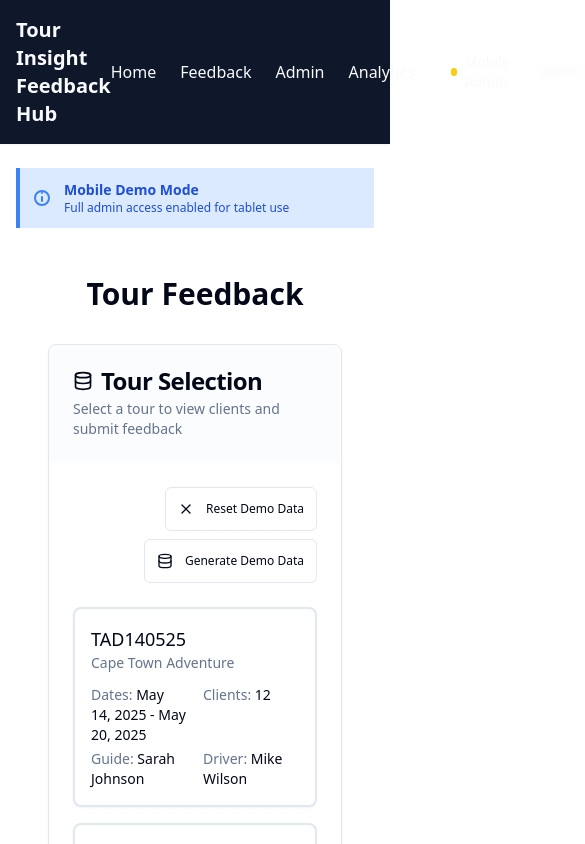
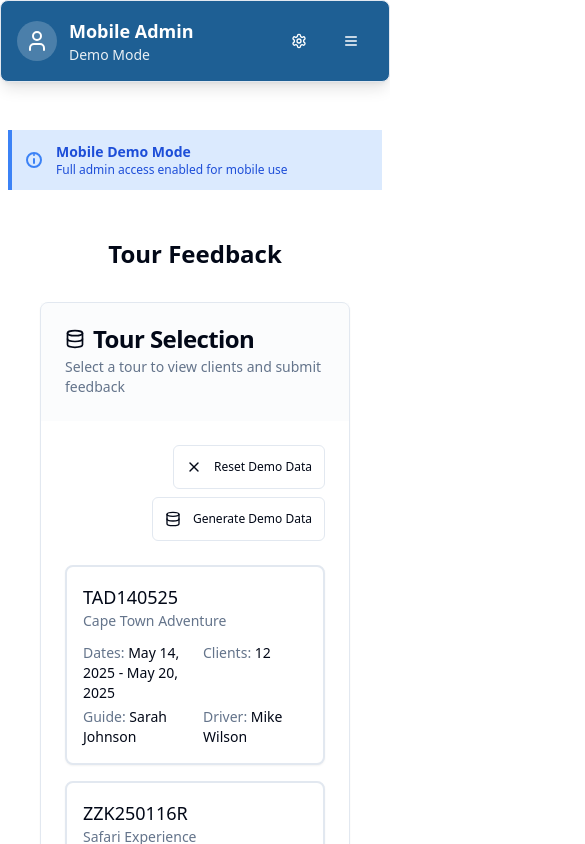
Before and after one commit to doogenick/tour-insight-feedback-hub, a React (Vite) app: page /feedback in a window 390 px wide. Shown: the top 844 px of the page, 585 px wide, since content can reach past the window. Built offline with nearby package versions, Linux system fonts and the light colour scheme.

Commit message:
feat: Implement responsive design for tablets and desktops
Adds responsive design to the app, enabling a mobile mode for tablets and a desktop mode for computers. The layout dynamically adjusts to the screen resolution.

```diff
--- a/src/App.tsx
+++ b/src/App.tsx
@@ -7,14 +7,20 @@ import Index from './pages/Index';
 import FeedbackPage from './pages/FeedbackPage';
 import AdminDashboard from './pages/AdminDashboard';
 import NotFound from './pages/NotFound';
-import Header from './components/Header';
 import ComprehensiveAnalytics from './pages/ComprehensiveAnalytics';
 import { Toaster } from './components/ui/toaster';
+import ResponsiveLayout from './components/ResponsiveLayout';
+import { useIsMobile, useIsTablet } from './hooks/use-mobile';
 
 const queryClient = new QueryClient();
 
-// Mobile demo banner
+// Mobile/Tablet demo banner
 const MobileDemoBanner = () => {
+  const isMobile = useIsMobile();
+  const isTablet = useIsTablet();
+
+  if (!isMobile && !isTablet) return null;
+
   return (
     <div className="bg-blue-100 border-l-4 border-blue-500 text-blue-700 p-3 mb-4" role="alert">
       <div className="flex items-center">
@@ -24,8 +30,8 @@ const MobileDemoBanner = () => {
           </svg>
         </div>
         <div>
-          <p className="font-bold text-sm">Mobile Demo Mode</p>
-          <p className="text-xs">Full admin access enabled for tablet use</p>
+          <p className="font-bold text-sm">{isTablet ? 'Tablet' : 'Mobile'} Demo Mode</p>
+          <p className="text-xs">Full admin access enabled for {isTablet ? 'tablet' : 'mobile'} use</p>
         </div>
       </div>
     </div>
@@ -37,23 +43,20 @@ function App() {
     <QueryClientProvider client={queryClient}>
       <AppProvider>
         <BrowserRouter>
-          <div className="min-h-screen bg-background">
-            <Header />
-            <main className="container mx-auto px-4 py-6">
+          <ResponsiveLayout>
             <MobileDemoBanner />
             <Routes>
               <Route path="/" element={<Index />} />
               <Route path="/feedback" element={<FeedbackPage />} />
 
-                {/* All routes accessible in mobile demo mode */}
+              {/* All routes accessible in demo mode */}
               <Route path="/admin" element={<AdminDashboard />} />
               <Route path="/analytics" element={<ComprehensiveAnalytics />} />
 
               <Route path="*" element={<NotFound />} />
             </Routes>
-            </main>
             <Toaster />
-          </div>
+          </ResponsiveLayout>
         </BrowserRouter>
       </AppProvider>
     </QueryClientProvider>
--- a/src/components/ComprehensiveFeedbackForm/CrewDetailedRatings.tsx
+++ b/src/components/ComprehensiveFeedbackForm/CrewDetailedRatings.tsx
@@ -4,6 +4,7 @@ import { ComprehensiveFeedback } from '../../services/api/types';
 import { RadioGroup, RadioGroupItem } from '../ui/radio-group';
 import { Textarea } from '../ui/textarea';
 import { Label } from '../ui/label';
+import { useIsMobile, useIsTablet, useIsDesktop } from '../../hooks/use-mobile';
 
 interface CrewDetailedRatingsProps {
   formData: Partial<ComprehensiveFeedback>;
@@ -18,6 +19,10 @@ const CrewDetailedRatings: React.FC<CrewDetailedRatingsProps> = ({
   guideName,
   driverName
 }) => {
+  const isMobile = useIsMobile();
+  const isTablet = useIsTablet();
+  const isDesktop = useIsDesktop();
+
   const crewCategories = [
     { key: 'professionalism', label: 'Professionalism' },
     { key: 'organisation', label: 'Organisation' },
@@ -39,18 +44,33 @@ const CrewDetailedRatings: React.FC<CrewDetailedRatingsProps> = ({
       <RadioGroup
         value={currentValue.toString()}
         onValueChange={(value) => updateFormData(fieldKey, parseInt(value))}
-        className="flex justify-center gap-3 my-2"
+        className={`
+          flex justify-center gap-3 my-2
+          ${isMobile ? 'gap-2' : ''}
+          ${isTablet ? 'gap-4' : ''}
+          ${isDesktop ? 'gap-3' : ''}
+        `}
       >
         {[1, 2, 3, 4, 5, 6, 7].map((num) => (
           <div key={num} className="flex flex-col items-center">
             <RadioGroupItem
               value={num.toString()}
               id={`${crewKey}_${categoryKey}_${num}`}
-              className="w-5 h-5 border-2 touch-manipulation"
+              className={`
+                border-2 touch-manipulation
+                ${isMobile ? 'w-4 h-4' : ''}
+                ${isTablet ? 'w-6 h-6' : ''}
+                ${isDesktop ? 'w-5 h-5' : ''}
+              `}
             />
             <Label
               htmlFor={`${crewKey}_${categoryKey}_${num}`}
-              className="text-sm mt-1 cursor-pointer select-none"
+              className={`
+                mt-1 cursor-pointer select-none
+                ${isMobile ? 'text-xs' : ''}
+                ${isTablet ? 'text-base' : ''}
+                ${isDesktop ? 'text-sm' : ''}
+              `}
             >
               {num}
             </Label>
@@ -63,21 +83,48 @@ const CrewDetailedRatings: React.FC<CrewDetailedRatingsProps> = ({
   return (
     <div className="space-y-6 mt-8">
       <div className="bg-black text-white p-4 text-center font-bold">
-        <div className="text-lg mb-2">CREW DETAILED RATINGS</div>
-        <div className="text-sm">1 = Excellent | 2 = Very Good | 3 = Good | 4 = Average | 5 = Below Average | 6 = Poor | 7 = Unacceptable</div>
+        <div className={`
+          mb-2
+          ${isMobile ? 'text-base' : ''}
+          ${isTablet ? 'text-xl' : ''}
+          ${isDesktop ? 'text-lg' : ''}
+        `}>
+          CREW DETAILED RATINGS
+        </div>
+        <div className={`
+          ${isMobile ? 'text-xs' : ''}
+          ${isTablet ? 'text-base' : ''}
+          ${isDesktop ? 'text-sm' : ''}
+        `}>
+          1 = Excellent | 2 = Very Good | 3 = Good | 4 = Average | 5 = Below Average | 6 = Poor | 7 = Unacceptable
+        </div>
       </div>
 
-      {/* Mobile-First Design */}
-      <div className="space-y-8">
+      {/* Responsive Layout */}
+      <div className={`
+        ${isMobile ? 'space-y-6' : ''}
+        ${isTablet ? 'grid grid-cols-2 gap-6' : ''}
+        ${isDesktop ? 'grid grid-cols-2 gap-8' : ''}
+      `}>
         {crewMembers.map((crew) => (
           <div key={crew.key} className="border-2 border-gray-300 rounded-lg overflow-hidden">
             <div className="bg-tour-primary text-white p-4 text-center font-bold text-lg">
               {crew.name}
             </div>
-            <div className="p-6 space-y-6">
+            <div className={`
+              space-y-6
+              ${isMobile ? 'p-4' : ''}
+              ${isTablet ? 'p-6' : ''}
+              ${isDesktop ? 'p-6' : ''}
+            `}>
               {crewCategories.map((category) => (
                 <div key={category.key} className="space-y-3">
-                  <div className="text-center font-semibold text-lg text-gray-700 border-b border-gray-200 pb-2">
+                  <div className={`
+                    text-center font-semibold text-gray-700 border-b border-gray-200 pb-2
+                    ${isMobile ? 'text-sm' : ''}
+                    ${isTablet ? 'text-lg' : ''}
+                    ${isDesktop ? 'text-lg' : ''}
+                  `}>
                     {category.label}
                   </div>
                   <RatingScale crewKey={crew.key} categoryKey={category.key} />
@@ -88,13 +135,30 @@ const CrewDetailedRatings: React.FC<CrewDetailedRatingsProps> = ({
         ))}
       </div>
 
-      <div className="mt-8 p-6 border border-gray-300 rounded-lg">
-        <div className="font-bold text-lg mb-4 text-center">Additional Comments:</div>
+      <div className={`
+        mt-8 border border-gray-300 rounded-lg
+        ${isMobile ? 'p-4' : ''}
+        ${isTablet ? 'p-6' : ''}
+        ${isDesktop ? 'p-6' : ''}
+      `}>
+        <div className={`
+          font-bold text-center mb-4
+          ${isMobile ? 'text-base' : ''}
+          ${isTablet ? 'text-xl' : ''}
+          ${isDesktop ? 'text-lg' : ''}
+        `}>
+          Additional Comments:
+        </div>
         <Textarea
           value={formData.additional_comments || ''}
           onChange={(e) => updateFormData('additional_comments', e.target.value)}
           placeholder="Please share any additional feedback about your experience..."
-          className="min-h-[120px] text-lg p-4"
+          className={`
+            p-4
+            ${isMobile ? 'min-h-[100px] text-base' : ''}
+            ${isTablet ? 'min-h-[120px] text-lg' : ''}
+            ${isDesktop ? 'min-h-[120px] text-lg' : ''}
+          `}
           rows={6}
         />
       </div>
--- /dev/null
+++ b/src/components/ResponsiveLayout.tsx
@@ -0,0 +1,34 @@
+
+import React from 'react';
+import { useIsMobile, useIsTablet, useIsDesktop } from '../hooks/use-mobile';
+import MobileHeader from './MobileHeader';
+import Header from './Header';
+
+interface ResponsiveLayoutProps {
+  children: React.ReactNode;
+}
+
+const ResponsiveLayout: React.FC<ResponsiveLayoutProps> = ({ children }) => {
+  const isMobile = useIsMobile();
+  const isTablet = useIsTablet();
+  const isDesktop = useIsDesktop();
+
+  return (
+    <div className="min-h-screen bg-background">
+      {/* Conditional Header based on screen size */}
+      {isMobile || isTablet ? <MobileHeader /> : <Header />}
+
+      {/* Main content with responsive padding and spacing */}
+      <main className={`
+        container mx-auto py-6
+        ${isMobile ? 'px-2' : ''}
+        ${isTablet ? 'px-4 max-w-4xl' : ''}
+        ${isDesktop ? 'px-6 max-w-6xl' : ''}
+      `}>
+        {children}
+      </main>
+    </div>
+  );
+};
+
+export default ResponsiveLayout;
--- a/src/hooks/use-mobile.tsx
+++ b/src/hooks/use-mobile.tsx
@@ -1,7 +1,8 @@
 
 import * as React from "react"
 
-const MOBILE_BREAKPOINT = 768
+const MOBILE_BREAKPOINT = 640  // sm breakpoint
+const TABLET_BREAKPOINT = 1024 // lg breakpoint
 
 export function useIsMobile() {
   const [isMobile, setIsMobile] = React.useState<boolean>(false)
@@ -11,17 +12,14 @@ export function useIsMobile() {
       setIsMobile(window.innerWidth < MOBILE_BREAKPOINT)
     }
 
-    // Check initially
     checkIsMobile()
 
     const mql = window.matchMedia(`(max-width: ${MOBILE_BREAKPOINT - 1}px)`)
 
-    // Use the newer addEventListener if available, fallback to deprecated method
     if (mql.addEventListener) {
       mql.addEventListener("change", checkIsMobile)
       return () => mql.removeEventListener("change", checkIsMobile)
     } else {
-      // Fallback for older browsers
       mql.addListener(checkIsMobile)
       return () => mql.removeListener(checkIsMobile)
     }
@@ -29,3 +27,52 @@ export function useIsMobile() {
 
   return isMobile
 }
+
+export function useIsTablet() {
+  const [isTablet, setIsTablet] = React.useState<boolean>(false)
+
+  React.useEffect(() => {
+    const checkIsTablet = () => {
+      const width = window.innerWidth
+      setIsTablet(width >= MOBILE_BREAKPOINT && width < TABLET_BREAKPOINT)
+    }
+
+    checkIsTablet()
+
+    const mql = window.matchMedia(`(min-width: ${MOBILE_BREAKPOINT}px) and (max-width: ${TABLET_BREAKPOINT - 1}px)`)
+
+    if (mql.addEventListener) {
+      mql.addEventListener("change", checkIsTablet)
+      return () => mql.removeEventListener("change", checkIsTablet)
+    } else {
+      mql.addListener(checkIsTablet)
+      return () => mql.removeListener(checkIsTablet)
+    }
+  }, [])
+
+  return isTablet
+}
+
+export function useIsDesktop() {
+  const [isDesktop, setIsDesktop] = React.useState<boolean>(false)
+
+  React.useEffect(() => {
+    const checkIsDesktop = () => {
+      setIsDesktop(window.innerWidth >= TABLET_BREAKPOINT)
+    }
+
+    checkIsDesktop()
+
+    const mql = window.matchMedia(`(min-width: ${TABLET_BREAKPOINT}px)`)
+
+    if (mql.addEventListener) {
+      mql.addEventListener("change", checkIsDesktop)
+      return () => mql.removeEventListener("change", checkIsDesktop)
+    } else {
+      mql.addListener(checkIsDesktop)
+      return () => mql.removeListener(checkIsDesktop)
+    }
+  }, [])
+
+  return isDesktop
+}
--- a/src/pages/FeedbackPage.tsx
+++ b/src/pages/FeedbackPage.tsx
@@ -6,6 +6,7 @@ import ClientsList from '../components/ClientsList';
 import { useAppContext } from '../contexts/AppContext';
 import { Card, CardContent, CardDescription, CardHeader, CardTitle } from '../components/ui/card';
 import { Info, ClipboardList } from 'lucide-react';
+import { useIsMobile, useIsTablet, useIsDesktop } from '../hooks/use-mobile';
 
 const FeedbackPage: React.FC = () => {
   const {
@@ -15,6 +16,10 @@ const FeedbackPage: React.FC = () => {
     fetchClients
   } = useAppContext();
 
+  const isMobile = useIsMobile();
+  const isTablet = useIsTablet();
+  const isDesktop = useIsDesktop();
+
   // Ensure clients are fetched when a tour is selected
   useEffect(() => {
     if (selectedTour && clients.length === 0) {
@@ -23,8 +28,20 @@ const FeedbackPage: React.FC = () => {
   }, [selectedTour, clients.length, fetchClients]);
 
   return (
-    <div className="container max-w-6xl py-8">
-      <h1 className="text-3xl font-bold text-center mb-8">Tour Feedback</h1>
+    <div className={`
+      py-8
+      ${isMobile ? 'container max-w-sm' : ''}
+      ${isTablet ? 'container max-w-4xl' : ''}
+      ${isDesktop ? 'container max-w-6xl' : ''}
+    `}>
+      <h1 className={`
+        font-bold text-center mb-8
+        ${isMobile ? 'text-2xl' : ''}
+        ${isTablet ? 'text-3xl' : ''}
+        ${isDesktop ? 'text-3xl' : ''}
+      `}>
+        Tour Feedback
+      </h1>
 
       <TourSelectionPanel />
 
@@ -45,13 +62,26 @@ const FeedbackPage: React.FC = () => {
                   Please select a client to proceed with feedback
                 </CardDescription>
               </CardHeader>
-              <CardContent className="p-6">
-                <p>
+              <CardContent className={`
+                ${isMobile ? 'p-4' : ''}
+                ${isTablet ? 'p-6' : ''}
+                ${isDesktop ? 'p-6' : ''}
+              `}>
+                <p className={`
+                  ${isMobile ? 'text-sm' : ''}
+                  ${isTablet ? 'text-base' : ''}
+                  ${isDesktop ? 'text-base' : ''}
+                `}>
                   You've selected the {selectedTour.tour_name} tour (ID: {selectedTour.tour_id})
                   {selectedTour.guide_name && ` with ${selectedTour.guide_name} as guide`}
                   {selectedTour.driver_name && ` and ${selectedTour.driver_name} as driver`}.
                 </p>
-                <p className="mt-2">
+                <p className={`
+                  mt-2
+                  ${isMobile ? 'text-sm' : ''}
+                  ${isTablet ? 'text-base' : ''}
+                  ${isDesktop ? 'text-base' : ''}
+                `}>
                   Now please select a client from the list to complete their feedback form.
                 </p>
               </CardContent>
```
Lines whose indentation alone changed are shown as unchanged.
